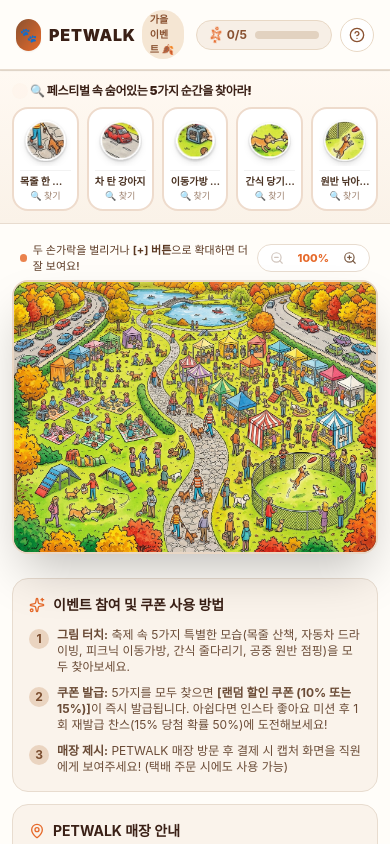
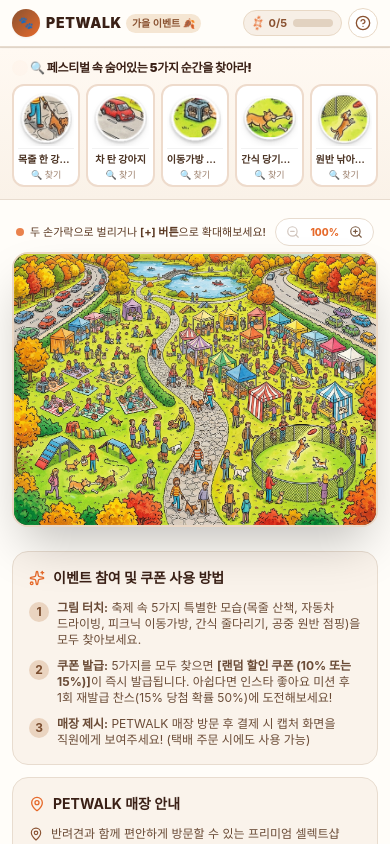
Before and after one commit to nocxel/petwalk_event_hiddenpicturepuzzle, a Next.js app: page / in a window 390 px wide. Shown: the top 844 px of the page. Built offline with nearby package versions, Linux system fonts and the light colour scheme.

Commit message:
style: 모바일 UI 레이아웃 및 배지 줄바꿈 깨짐 수정

```diff
--- a/src/app/globals.css
+++ b/src/app/globals.css
@@ -14,6 +14,9 @@
     font-family: -apple-system, BlinkMacSystemFont, "Pretendard", "Apple SD Gothic Neo", "Segoe UI", Roboto, sans-serif;
     -webkit-tap-highlight-color: transparent;
     user-select: none;
+    word-break: keep-all;
+    overflow-wrap: break-word;
+    overflow-x: hidden;
   }
 }
 
--- a/src/components/GameCanvas.tsx
+++ b/src/components/GameCanvas.tsx
@@ -446,24 +446,24 @@ export default function GameCanvas({
   return (
     <div className="relative w-full max-w-4xl mx-auto flex flex-col items-center select-none">
       {/* Zoom & Helper Toolbar */}
-      <div className="w-full flex items-center justify-between px-2 sm:px-3 py-1.5 text-xs text-[#8A664E]">
-        <div className="flex items-center gap-1.5 font-medium">
-          <span className="w-2 h-2 rounded-full bg-[#E66A2B] animate-pulse" />
-          <span className="text-[11px] sm:text-xs text-[#5A3822]">
+      <div className="w-full flex items-center justify-between gap-2 px-1 sm:px-3 py-1.5 text-xs text-[#8A664E]">
+        <div className="flex items-center gap-1.5 font-medium min-w-0">
+          <span className="w-2 h-2 rounded-full bg-[#E66A2B] animate-pulse shrink-0" />
+          <span className="text-[11px] sm:text-xs text-[#5A3822] leading-tight">
             {zoomLevel > 1 ? (
               <span>
-                화면을 <strong>손가락으로 쓱 밀어 이동</strong>하고, 타깃을 <strong>콕 터치</strong>하세요!
+                화면을 <strong>밀어 이동</strong>하고, 타깃을 <strong>터치</strong>하세요!
               </span>
             ) : (
               <span>
-                두 손가락을 벌리거나 <strong>[+] 버튼</strong>으로 확대하면 더 잘 보여요!
+                두 손가락으로 벌리거나 <strong>[+] 버튼</strong>으로 확대해보세요!
               </span>
             )}
           </span>
         </div>
 
         {/* Controls */}
-        <div className="flex items-center gap-1 bg-white border border-[#E8DCCF] rounded-full px-2 py-0.5 shadow-2xs">
+        <div className="flex items-center gap-0.5 sm:gap-1 bg-white border border-[#E8DCCF] rounded-full px-1.5 sm:px-2 py-0.5 shadow-2xs shrink-0">
           <button
             onClick={() => handleZoom(-0.4)}
             disabled={zoomLevel <= 1}
@@ -472,7 +472,7 @@ export default function GameCanvas({
           >
             <ZoomOut className="w-3.5 h-3.5" />
           </button>
-          <span className="text-[11px] font-extrabold px-1.5 min-w-[40px] text-center text-[#E66A2B]">
+          <span className="text-[10px] sm:text-[11px] font-extrabold px-1 min-w-[36px] sm:min-w-[40px] text-center text-[#E66A2B] whitespace-nowrap">
             {Math.round(zoomLevel * 100)}%
           </span>
           <button
--- a/src/components/Header.tsx
+++ b/src/components/Header.tsx
@@ -24,36 +24,36 @@ export default function Header({
 
   return (
     <header className="sticky top-0 z-30 bg-[#FFFDF9]/95 backdrop-blur-md border-b border-[#E8DCCF] shadow-sm">
-      <div className="max-w-4xl mx-auto px-4 py-2.5 flex items-center justify-between gap-3">
+      <div className="max-w-4xl mx-auto px-3 sm:px-4 py-2 sm:py-2.5 flex items-center justify-between gap-2 sm:gap-3">
         {/* Brand Logo & Title */}
-        <div className="flex items-center gap-2">
-          <div className="w-8 h-8 rounded-full bg-gradient-to-br from-[#8A5231] to-[#E66A2B] flex items-center justify-center text-white font-bold text-sm shadow-sm">
+        <div className="flex items-center gap-1.5 sm:gap-2 min-w-0">
+          <div className="w-7 h-7 sm:w-8 sm:h-8 rounded-full bg-gradient-to-br from-[#8A5231] to-[#E66A2B] flex items-center justify-center text-white font-bold text-xs sm:text-sm shadow-sm shrink-0">
             🐾
           </div>
-          <div>
-            <div className="flex items-center gap-1.5">
-              <span className="font-black tracking-wider text-[#3A2016] text-base sm:text-lg">
+          <div className="min-w-0">
+            <div className="flex items-center gap-1 sm:gap-1.5 flex-nowrap">
+              <span className="font-black tracking-wider text-[#3A2016] text-sm sm:text-lg whitespace-nowrap shrink-0">
                 {STORE_INFO.name}
               </span>
-              <span className="text-[10px] sm:text-xs font-semibold px-2 py-0.5 rounded-full bg-[#F5E6D3] text-[#8A5231]">
+              <span className="text-[10px] sm:text-xs font-bold px-1.5 sm:px-2 py-0.5 rounded-full bg-[#F5E6D3] text-[#8A5231] whitespace-nowrap shrink-0">
                 가을 이벤트 🍂
               </span>
             </div>
-            <p className="text-[11px] text-[#8C6B55] hidden sm:block">
+            <p className="text-[11px] text-[#8C6B55] hidden sm:block truncate">
               숨은 5가지 순간을 찾고 최대 15% 할인 쿠폰을 받으세요!
             </p>
           </div>
         </div>
 
         {/* Progress & Controls */}
-        <div className="flex items-center gap-2 sm:gap-3">
+        <div className="flex items-center gap-1.5 sm:gap-2.5 shrink-0">
           {/* Progress Bar Badge */}
-          <div className="flex items-center gap-2 bg-[#F7EFE6] px-3 py-1.5 rounded-full border border-[#E8D8C5]">
-            <span className="text-xs font-bold text-[#8A5231] flex items-center gap-1">
-              <Sparkles className="w-3.5 h-3.5 text-[#E66A2B] animate-spin" style={{ animationDuration: '4s' }} />
+          <div className="flex items-center gap-1.5 sm:gap-2 bg-[#F7EFE6] px-2 sm:px-3 py-1 sm:py-1.5 rounded-full border border-[#E8D8C5] shrink-0">
+            <span className="text-[11px] sm:text-xs font-bold text-[#8A5231] flex items-center gap-1 whitespace-nowrap">
+              <Sparkles className="w-3 h-3 sm:w-3.5 sm:h-3.5 text-[#E66A2B] animate-spin shrink-0" style={{ animationDuration: '4s' }} />
               {foundCount}/{totalCount}
             </span>
-            <div className="w-16 sm:w-24 h-2 bg-[#E2D2C0] rounded-full overflow-hidden">
+            <div className="w-10 sm:w-24 h-2 bg-[#E2D2C0] rounded-full overflow-hidden shrink-0">
               <div
                 className="h-full bg-gradient-to-r from-[#E66A2B] to-[#E5A93C] transition-all duration-500 rounded-full"
                 style={{ width: `${progressPercent}%` }}
@@ -64,7 +64,7 @@ export default function Header({
           {/* Hint Toggle Button */}
           <button
             onClick={onToggleHints}
-            className={`p-2 rounded-full border transition-all text-xs flex items-center gap-1 ${
+            className={`p-1.5 sm:p-2 rounded-full border transition-all text-xs flex items-center gap-1 shrink-0 ${
               showHints
                 ? 'bg-[#E66A2B] text-white border-[#E66A2B] shadow-sm'
                 : 'bg-white text-[#8A5231] border-[#E8D8C5] hover:bg-[#FDF6EE]'
@@ -73,18 +73,18 @@ export default function Header({
             aria-label="힌트 켜기/끄기"
           >
             <HelpCircle className="w-4 h-4" />
-            <span className="hidden sm:inline font-medium">힌트</span>
+            <span className="hidden sm:inline font-medium whitespace-nowrap">힌트</span>
           </button>
 
           {/* Reset Button */}
           {foundCount > 0 && (
             <button
               onClick={onReset}
-              className="p-2 rounded-full border border-[#E8D8C5] bg-white text-[#A28472] hover:text-[#8A5231] hover:bg-[#FDF6EE] transition-all"
+              className="p-1.5 sm:p-2 rounded-full border border-[#E8D8C5] bg-white text-[#A28472] hover:text-[#8A5231] hover:bg-[#FDF6EE] transition-all shrink-0"
               title="처음부터 다시하기"
               aria-label="다시하기"
             >
-              <RotateCcw className="w-4 h-4" />
+              <RotateCcw className="w-3.5 h-3.5 sm:w-4 sm:h-4" />
             </button>
           )}
         </div>
--- a/src/components/ItemTracker.tsx
+++ b/src/components/ItemTracker.tsx
@@ -36,7 +36,7 @@ export default function ItemTracker({
         </div>
 
         {/* 5 Product Cutout Cards Grid */}
-        <div className="grid grid-cols-5 gap-2 sm:gap-3">
+        <div className="grid grid-cols-5 gap-1.5 sm:gap-3">
           {items.map((item) => {
             const isFound = foundItemIds.includes(item.id);
             const isSelected = activeHintItemId === item.id;
@@ -45,7 +45,7 @@ export default function ItemTracker({
               <button
                 key={item.id}
                 onClick={() => onSelectHintItem(item.id)}
-                className={`group relative flex flex-col items-center justify-between p-1.5 sm:p-2.5 rounded-2xl transition-all duration-300 ${
+                className={`group relative flex flex-col items-center justify-between p-1 sm:p-2.5 rounded-xl sm:rounded-2xl transition-all duration-300 min-w-0 ${
                   isFound
                     ? 'bg-gradient-to-b from-[#EDF7F1] to-[#E2F2E8] border-2 border-[#52B788] shadow-sm ring-2 ring-[#52B788]/20'
                     : isSelected
@@ -56,7 +56,7 @@ export default function ItemTracker({
               >
                 {/* Found Stamp Badge */}
                 {isFound && (
-                  <div className="absolute -top-2 -right-1.5 z-20 bg-[#2D6A4F] text-white text-[9px] font-black px-1.5 py-0.5 rounded-full shadow-md flex items-center gap-0.5 border border-white animate-scaleUp">
+                  <div className="absolute -top-1.5 -right-1 z-20 bg-[#2D6A4F] text-white text-[9px] font-black px-1 sm:px-1.5 py-0.5 rounded-full shadow-md flex items-center gap-0.5 border border-white animate-scaleUp whitespace-nowrap">
                     <Check className="w-2.5 h-2.5 stroke-[4]" />
                     <span className="hidden sm:inline">발견!</span>
                   </div>
@@ -71,7 +71,7 @@ export default function ItemTracker({
                 )}
 
                 {/* Real Product Cutout Image Container */}
-                <div className="relative w-full aspect-square max-w-[84px] max-h-[84px] flex items-center justify-center p-1 overflow-hidden">
+                <div className="relative w-full aspect-square max-w-[84px] max-h-[84px] flex items-center justify-center p-0.5 sm:p-1 overflow-hidden">
                   {/* eslint-disable-next-line @next/next/no-img-element */}
                   <img
                     src={item.imageUrl}
@@ -87,9 +87,9 @@ export default function ItemTracker({
                 </div>
 
                 {/* Product Name Label */}
-                <div className="w-full text-center mt-1 pt-1 border-t border-black/5">
+                <div className="w-full text-center mt-0.5 sm:mt-1 pt-1 border-t border-black/5">
                   <span
-                    className={`text-[10px] sm:text-xs font-bold leading-tight line-clamp-1 ${
+                    className={`block text-[10px] sm:text-xs font-bold leading-tight truncate ${
                       isFound
                         ? 'text-[#2D6A4F]'
                         : isSelected
@@ -100,7 +100,7 @@ export default function ItemTracker({
                     {item.name}
                   </span>
                   <span
-                    className={`text-[9px] font-medium block mt-0.5 ${
+                    className={`text-[9px] font-medium block mt-0.5 whitespace-nowrap ${
                       isFound
                         ? 'text-[#40916C] font-semibold'
                         : isSelected
```
Also changed, not shown: src/components/CouponModal.tsx (+64 -64 lines).
